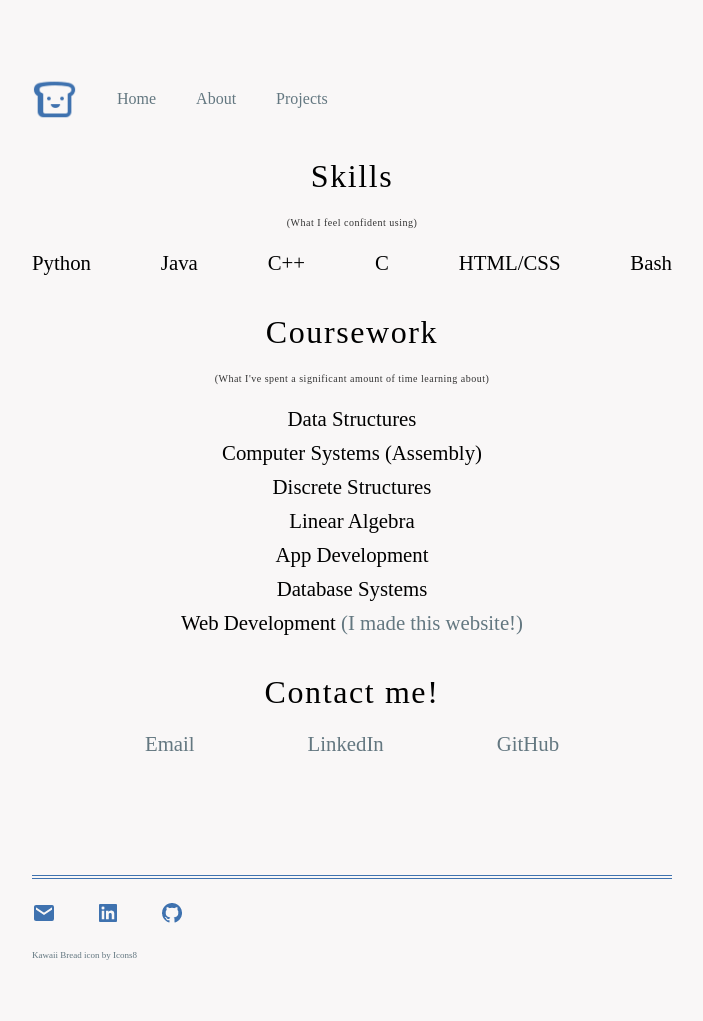
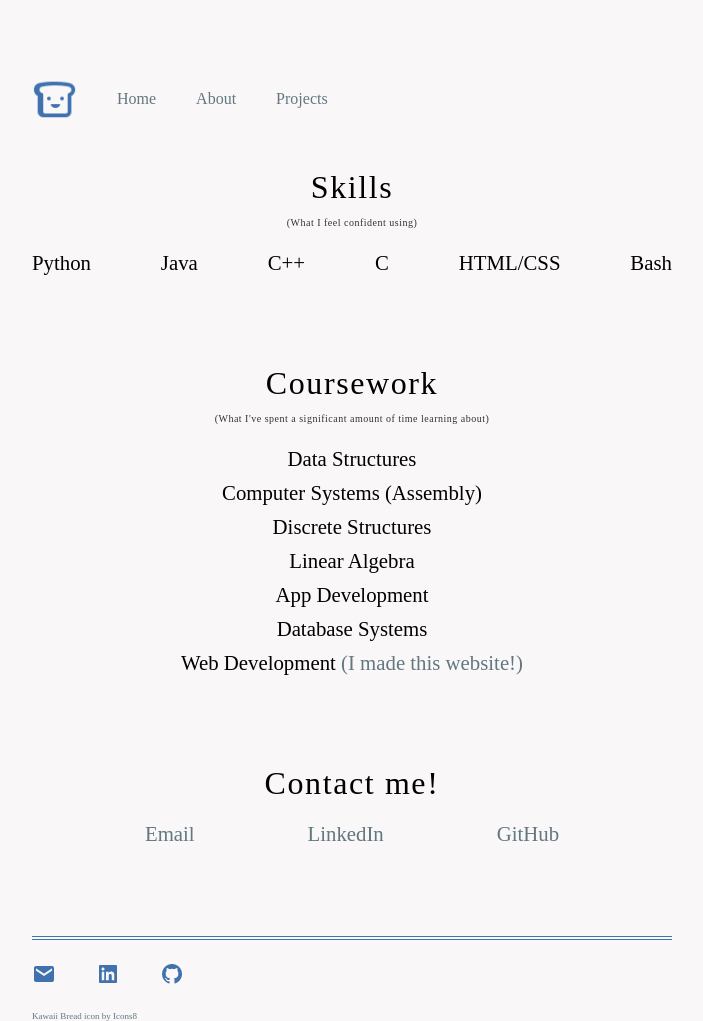
Before and after one commit to JayOrten/jayorten.github.io, a Jekyll site: the page built from about/index.html, in a window 1280 px wide. Shown: the whole page, without its empty margins (288-991 px from the left). Built offline with Jekyll 4.4.1, drawn with Linux system fonts in a browser that asks for light colours.

Commit message:
edit spacing

```diff
--- a/css/styles.css
+++ b/css/styles.css
@@ -60,7 +60,7 @@ h3 {
     font-size: 2em;
     font-weight: 200;
     letter-spacing: 0.05em;
-    line-height: 15px;
+    margin-bottom: 5px;
 }
 
 p {
@@ -122,5 +122,5 @@ ul.posts li {
 }
 
 .section {
-    margin-bottom: 50px;
+    margin-bottom: 90px;
 }
```
